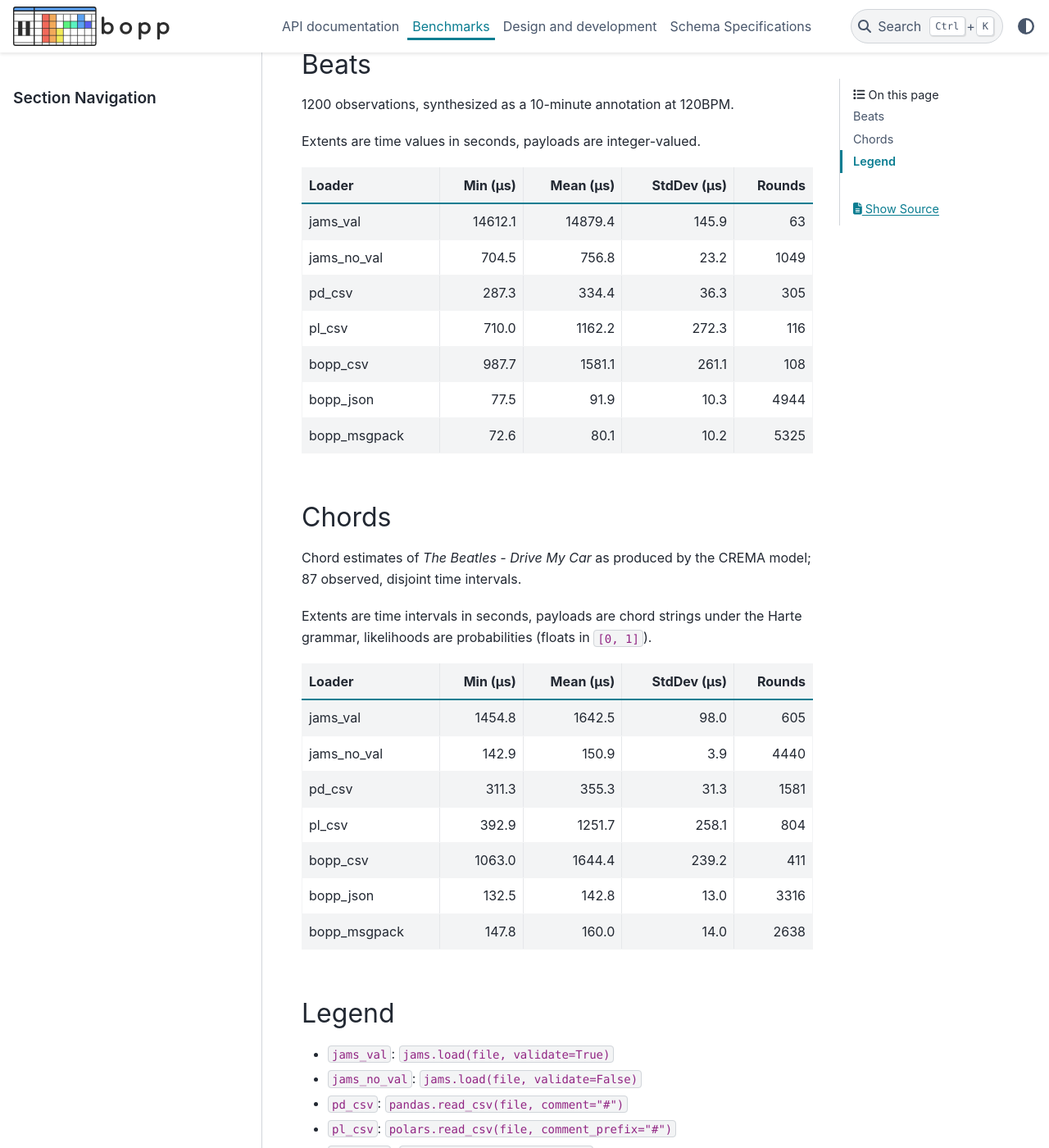
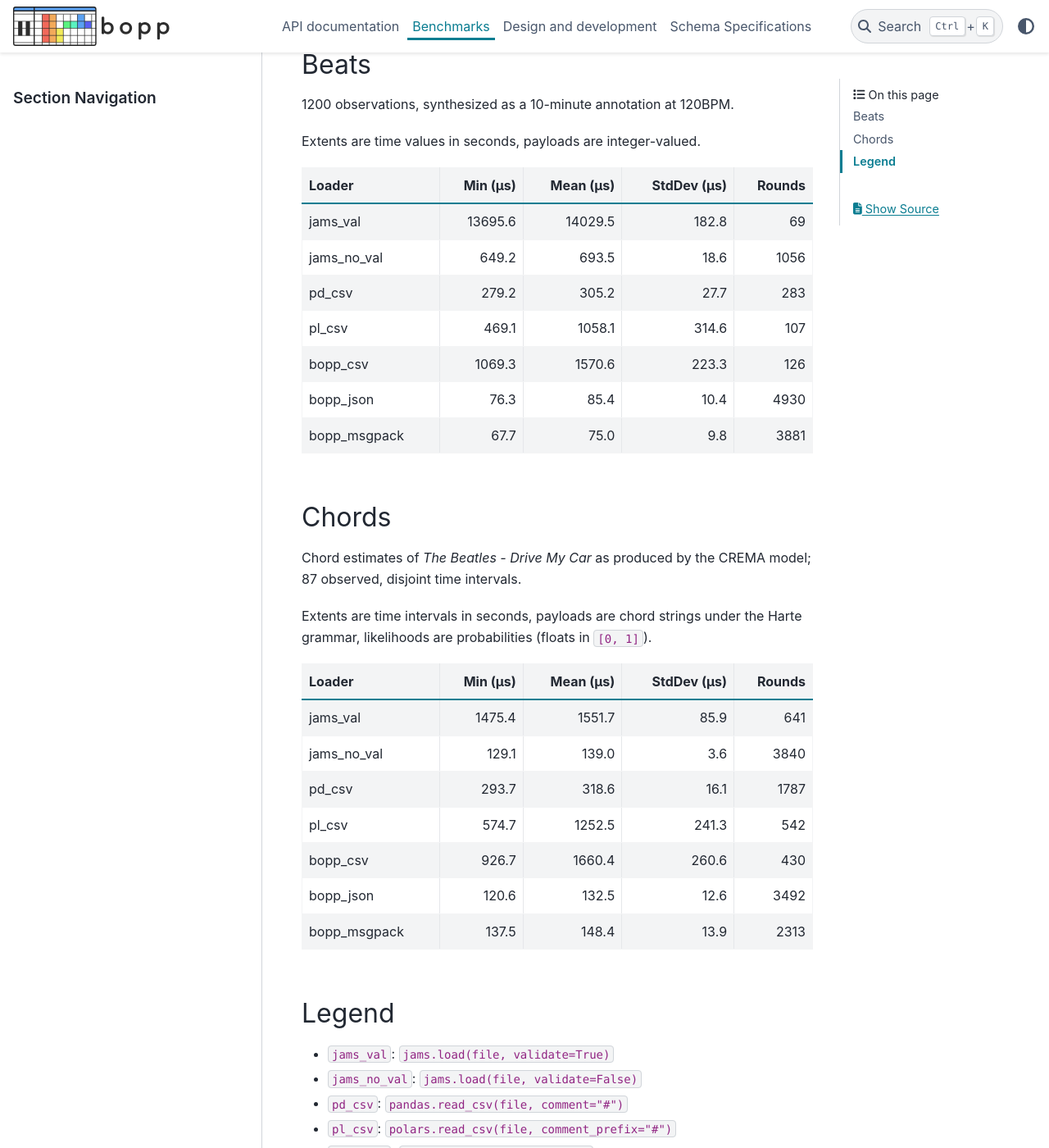
Before and after one commit to bmcfee/bopp, a Sphinx documentation site: the page built from docs/benchmarks.md, in a window 1280 px wide and 1400 px high, scrolled down 467 px. Shown: the whole window at 82% size. Built offline with Sphinx 7.4.7 and the PyData theme 0.15.4, drawn with Linux system fonts in a browser that asks for light colours.

```diff
--- a/docs/benchmarks.md
+++ b/docs/benchmarks.md
@@ -21,13 +21,13 @@
 
 | Loader       |   Min (μs) |   Mean (μs) |   StdDev (μs) |   Rounds |
 |:-------------|-----------:|------------:|--------------:|---------:|
-| jams_val     |    14612.1 |     14879.4 |         145.9 |       63 |
-| jams_no_val  |      704.5 |       756.8 |          23.2 |     1049 |
-| pd_csv       |      287.3 |       334.4 |          36.3 |      305 |
-| pl_csv       |      710.0 |      1162.2 |         272.3 |      116 |
-| bopp_csv     |      987.7 |      1581.1 |         261.1 |      108 |
-| bopp_json    |       77.5 |        91.9 |          10.3 |     4944 |
-| bopp_msgpack |       72.6 |        80.1 |          10.2 |     5325 |
+| jams_val     |    13695.6 |     14029.5 |         182.8 |       69 |
+| jams_no_val  |      649.2 |       693.5 |          18.6 |     1056 |
+| pd_csv       |      279.2 |       305.2 |          27.7 |      283 |
+| pl_csv       |      469.1 |      1058.1 |         314.6 |      107 |
+| bopp_csv     |     1069.3 |      1570.6 |         223.3 |      126 |
+| bopp_json    |       76.3 |        85.4 |          10.4 |     4930 |
+| bopp_msgpack |       67.7 |        75.0 |           9.8 |     3881 |
 
 
 
@@ -41,13 +41,13 @@
 
 | Loader       |   Min (μs) |   Mean (μs) |   StdDev (μs) |   Rounds |
 |:-------------|-----------:|------------:|--------------:|---------:|
-| jams_val     |     1454.8 |      1642.5 |          98.0 |      605 |
-| jams_no_val  |      142.9 |       150.9 |           3.9 |     4440 |
-| pd_csv       |      311.3 |       355.3 |          31.3 |     1581 |
-| pl_csv       |      392.9 |      1251.7 |         258.1 |      804 |
-| bopp_csv     |     1063.0 |      1644.4 |         239.2 |      411 |
-| bopp_json    |      132.5 |       142.8 |          13.0 |     3316 |
-| bopp_msgpack |      147.8 |       160.0 |          14.0 |     2638 |
+| jams_val     |     1475.4 |      1551.7 |          85.9 |      641 |
+| jams_no_val  |      129.1 |       139.0 |           3.6 |     3840 |
+| pd_csv       |      293.7 |       318.6 |          16.1 |     1787 |
+| pl_csv       |      574.7 |      1252.5 |         241.3 |      542 |
+| bopp_csv     |      926.7 |      1660.4 |         260.6 |      430 |
+| bopp_json    |      120.6 |       132.5 |          12.6 |     3492 |
+| bopp_msgpack |      137.5 |       148.4 |          13.9 |     2313 |
 
 
 
```
Also changed, not shown: 1 other file.
